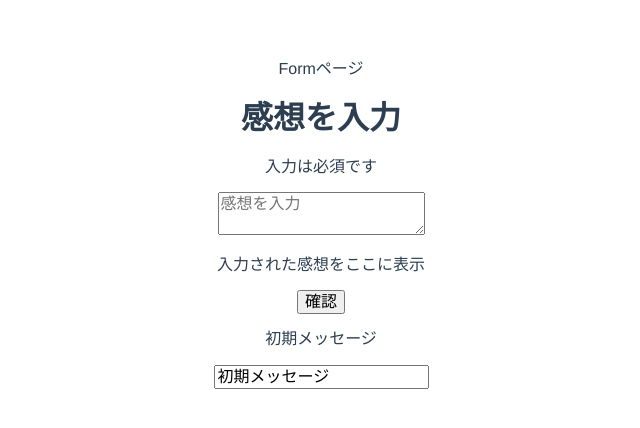
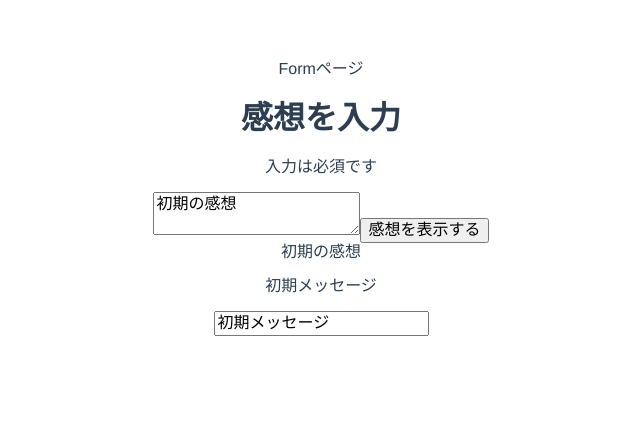
Before and after one commit to noguchi-makito/drive-site, a Vue app: page /form in a window 1280 px wide. Shown: the top 428 px of the page, without its empty margins (319-959 px from the left). Built offline with nearby package versions, Linux system fonts and the light colour scheme.

Commit message:
inputされたら表示

```diff
--- a/src/components/FormPage.vue
+++ b/src/components/FormPage.vue
@@ -3,8 +3,6 @@
     <p>Formページ</p>
     <child></child>
     <child2></child2>
-    <child3></child3>
-    <button>{{button}}</button>
     <p>{{message}}</p>
     <EditForm></EditForm>
   </div>
@@ -13,18 +11,12 @@
 <script>
 import child from "./parts/child";//componentパス
 import child2 from "./parts/child2";
-import child3 from "./parts/child3";
 import EditForm from "./parts/EditForm";
 export default {
-  data(){
-    return {
-      button: "確認"
-    }
-  },
+
   components: {
     child,
     child2,
-    child3,
     EditForm
   },//componentのファイル名
 
@@ -33,6 +25,9 @@ export default {
     //ここではgettersに登録したmessageゲッターを使ってstoreのstateのmessageを取得している
     message(){
      return this.$store.getters.message
+   },
+   kansou(){
+     return this.$store.getters.kansou
    }
   }
 }
--- a/src/components/parts/EditForm.vue
+++ b/src/components/parts/EditForm.vue
@@ -9,7 +9,6 @@
 </template>
 <script>
 export default {
-  name:'EditForm',
   computed:{
     message(){
       return this.$store.getters.message
--- a/src/components/parts/child2.vue
+++ b/src/components/parts/child2.vue
@@ -1,7 +1,9 @@
 <template>
   <div>
     <p class="error">{{error}}</p>
-    <textarea placeholder="感想を入力"></textarea>
+    <textarea placeholder="感想を入力" :value="kansou" @input="inputKansou"></textarea>
+    <button>{{hyouji}}</button>
+    <div>{{kansou}}</div>
   </div>
 </template>
 
@@ -9,7 +11,18 @@
 export default {
  data() {
    return {
-     error: "入力は必須です"
+     error: "入力は必須です",
+     hyouji: "感想を表示する"
+   }
+ },
+ computed: {
+   kansou(){
+     return this.$store.getters.kansou
+   }
+ },
+ methods:{
+   inputKansou(event) {
+     this.$store.dispatch("inputKansou", event.target.value)
    }
  }
 }
--- a/src/components/parts/child3.vue
+++ /dev/null
@@ -1,20 +0,0 @@
-<template>
-  <div>
-    <p>{{string}}</p>
-  </div>
-</template>
-
-<script>
-export default {
- data() {
-   return {
-     string: "入力された感想をここに表示"
-   }
- }
-}
-</script>
-
-<!-- Add "scoped" attribute to limit CSS to this component only -->
-<style scoped>
-
-</style>
--- a/src/store.js
+++ b/src/store.js
@@ -5,13 +5,17 @@ Vue.use(Vuex)
 
 const store = new Vuex.Store({
   state: {
-    message: '初期メッセージ'
+    message: '初期メッセージ',
+    kansou : "初期の感想"
   },
 
   getters:{
     //messageを使用するgetter
     message(state) {
       return state.message
+    },
+    kansou(state) {
+      return state.kansou
     }
   },
 
@@ -20,12 +24,18 @@ const store = new Vuex.Store({
   mutations: {
     setMessage(state,payload){
       state.message = payload.message
+    },
+    setKansou(state,playload){
+      state.kansou = playload.kansou
     }
   },
 
   actions: {
     doUpdate({commit}, message){
       commit('setMessage',{message})
+    },
+    inputKansou({commit}, kansou){
+      commit("setKansou",{kansou})
     }
   }
 })
```
